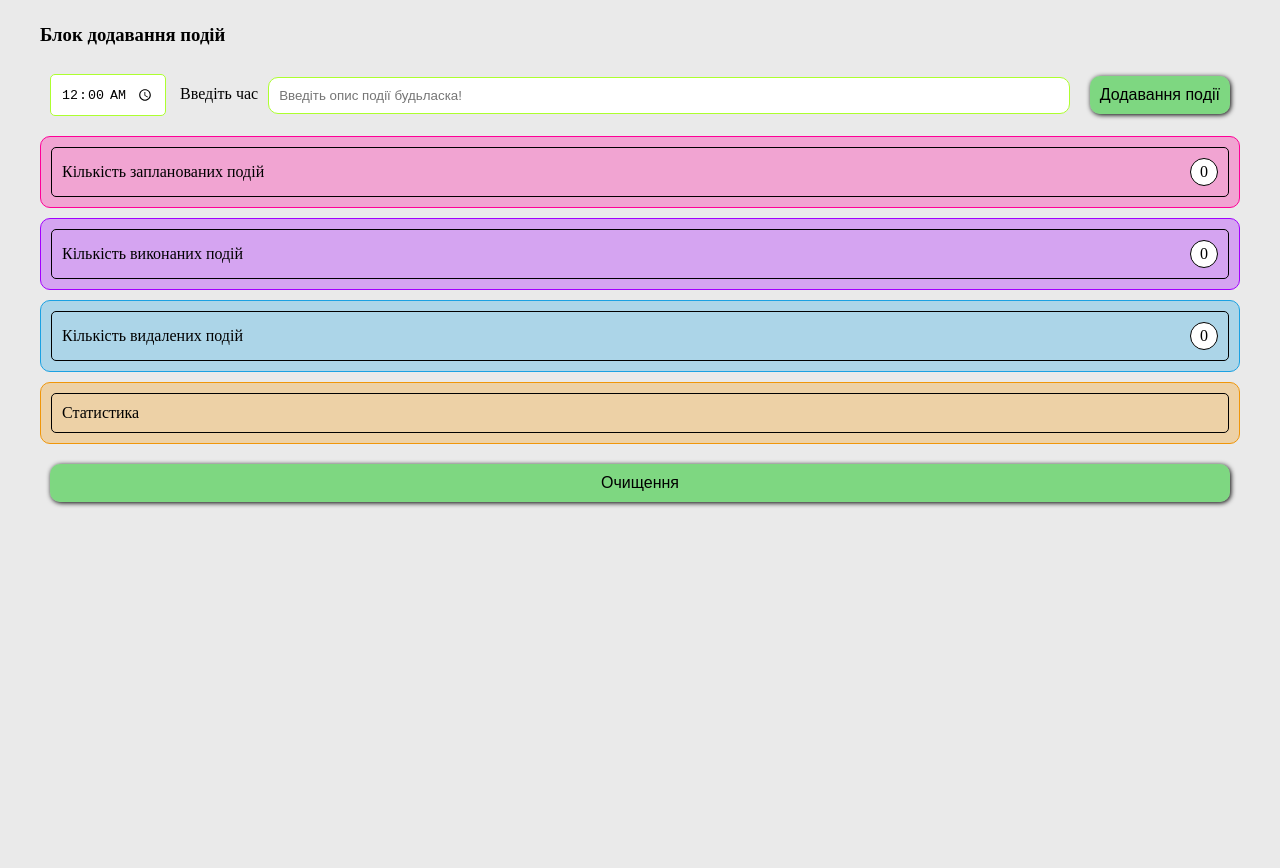
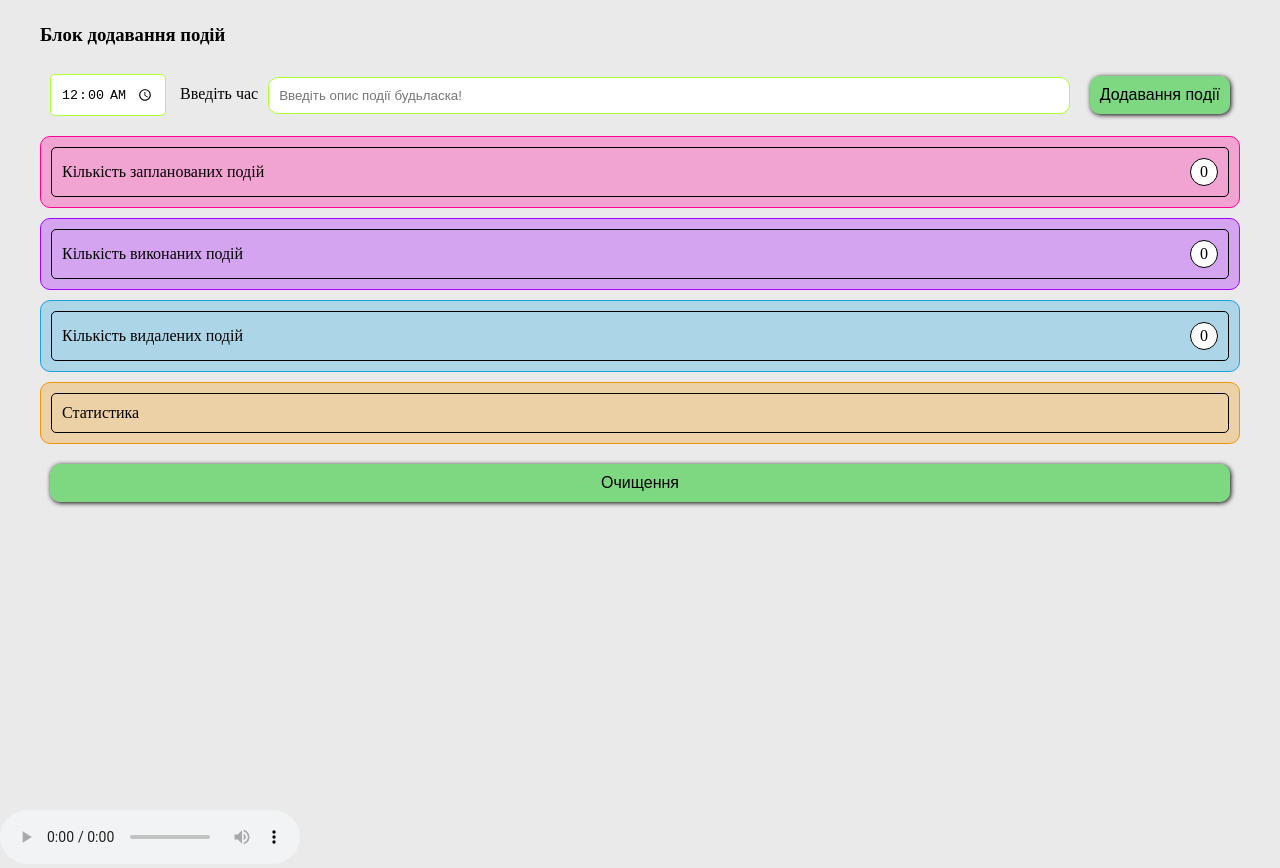
Before and after one commit to Taras19/Sample_creation_notebook, a plain HTML site: page index.html in a window 1280 px wide. Before the commit the page ends 810 px from the top, so only its background shows below. Drawn offline with Linux system fonts and the light colour scheme.

Commit message:
для input add controls

```diff
--- a/index.html
+++ b/index.html
@@ -121,7 +121,7 @@
     <h3 class="modal-content-title">Актуальна подія</h3>
   </div>
 </div>
-<audio src="music/I_Love_Rock_'N'_Roll.mp3"  preload="metadata" loop >
+<audio src="music/I_Love_Rock_'N'_Roll.mp3"  preload="metadata" loop controls>
 
 </audio>
   <!--<button class="sort">SORT</button>-->
```
